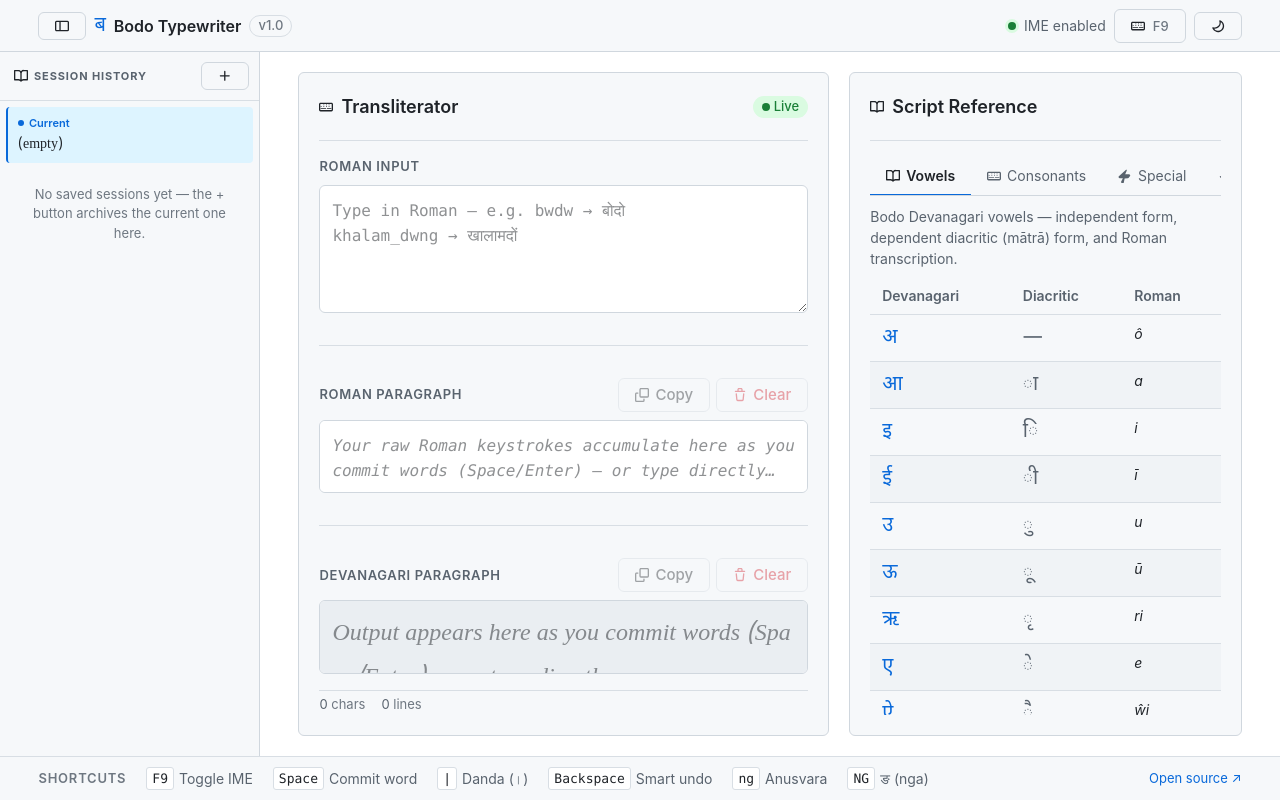
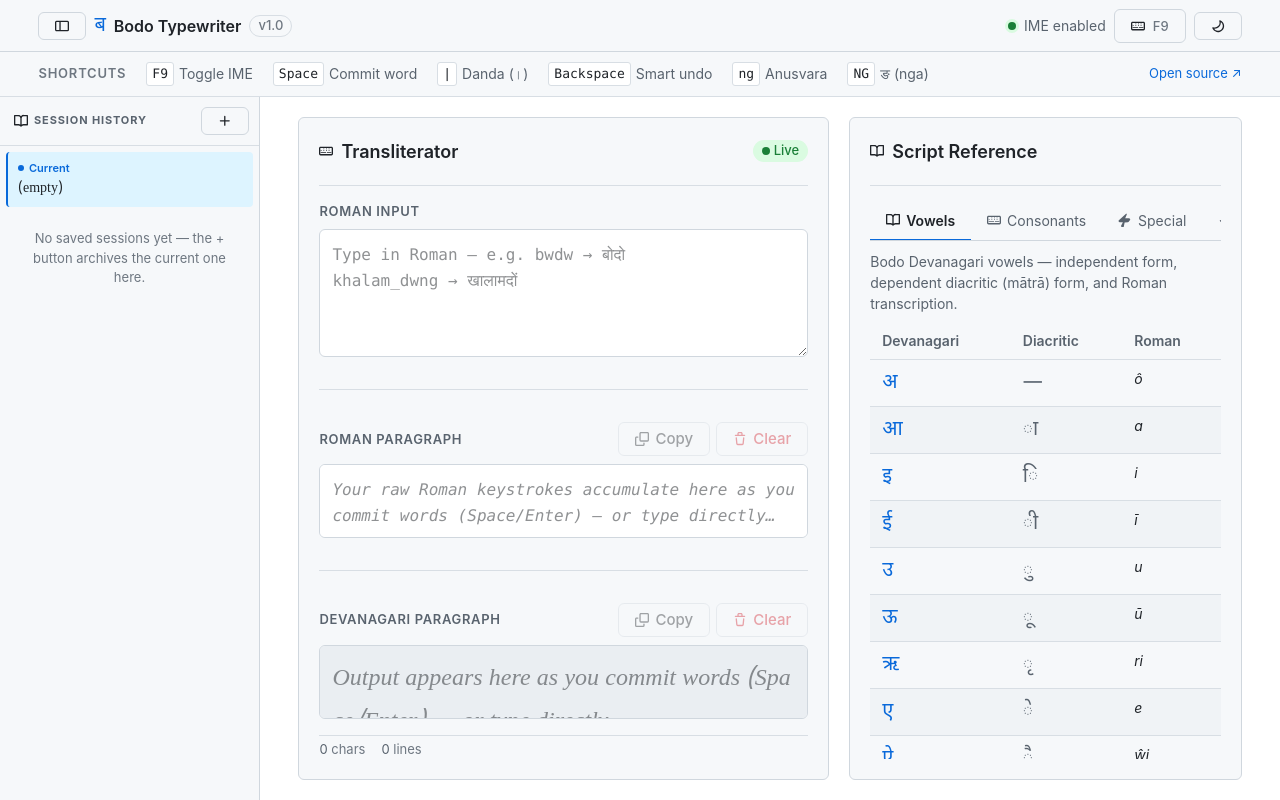
Before and after one commit to bodo-land/bodo-typewriter, a React (Vite) app: page / in a window 1280 px wide. Built offline with nearby package versions, Linux system fonts and the light colour scheme.

Commit message:
Shortcuts on top

```diff
--- a/src/App.tsx
+++ b/src/App.tsx
@@ -6,7 +6,7 @@ import { PanelHeader } from './components/PanelHeader';
 import { Sidebar } from './components/Sidebar';
 import { EditorPanel } from './components/EditorPanel';
 import { ReferencePanel } from './components/ReferencePanel';
-import { BottomBar } from './components/BottomBar';
+import { ShortcutsBar } from './components/ShortcutsBar';
 import { StatusDot } from './components/StatusDot';
 import { IcoKeyboard, IcoBook } from './components/icons';
 import './App.css';
@@ -54,6 +54,8 @@ export default function App() {
         onToggleSidebar={toggleSidebar}
       />
 
+      <ShortcutsBar />
+
       <div style={{ display: 'flex', flex: 1, minHeight: 0 }}>
         {sidebarOpen && (
           <Sidebar
@@ -95,8 +97,6 @@ export default function App() {
           </div>
         </div>
       </div>
-
-      <BottomBar />
     </div>
   );
 }
--- a/src/components/BottomBar.tsx
+++ b/src/components/ShortcutsBar.tsx
@@ -1,8 +1,9 @@
 import { GH } from '../styles/theme';
 import { Key } from './Key';
 
-// Shortcuts + footer, merged into one slim strip.
-export function BottomBar() {
+// Keyboard shortcuts reference + footer link, in one slim strip pinned to
+// the top of the app (right below the header) so it's always visible.
+export function ShortcutsBar() {
   const items = [
     { key: 'F9',        label: 'Toggle IME' },
     { key: 'Space',     label: 'Commit word' },
@@ -15,7 +16,7 @@ export function BottomBar() {
   return (
     <div style={{
       flexShrink: 0,
-      borderTop: `1px solid ${GH.borderMuted}`,
+      borderBottom: `1px solid ${GH.borderMuted}`,
       backgroundColor: GH.canvasSubtle,
       padding: '10px clamp(16px, 3vw, 40px)',
       display: 'flex',
```
